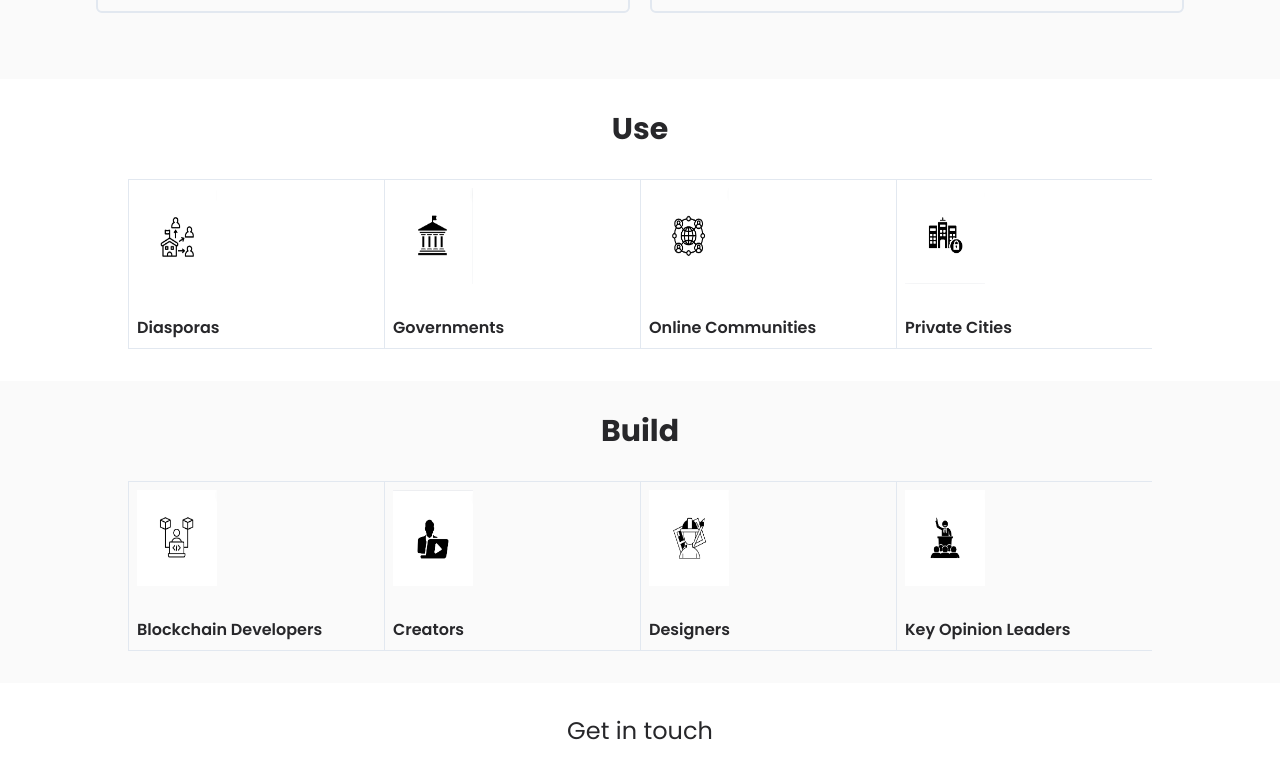
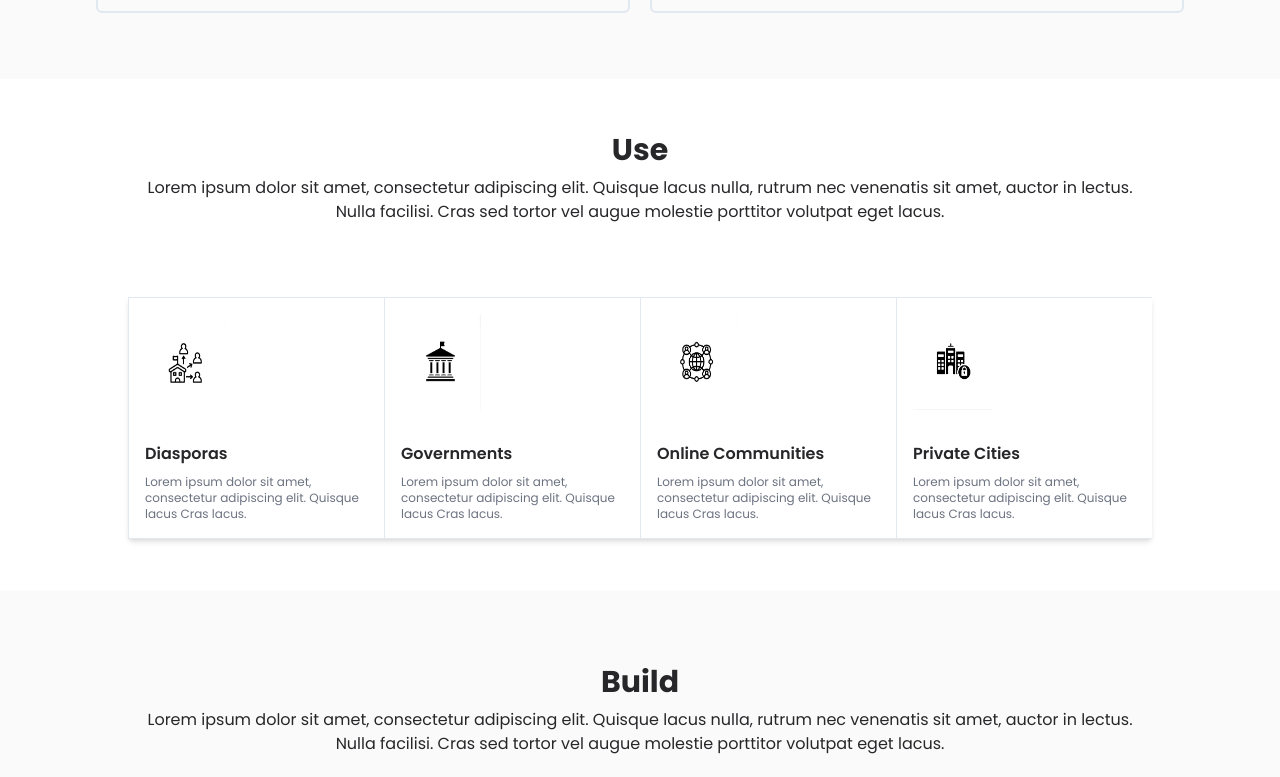
Before and after one commit to tools-for-the-commons/landingpage_tftc, a Nuxt app: page / in a window 1280 px wide. Shown: the part 2860-3637 px from the top of the page. Built offline with nearby package versions, Linux system fonts and the light colour scheme.

Commit message:
feat: add subtitles and increase sections size

```diff
--- a/components/pages/index/build.vue
+++ b/components/pages/index/build.vue
@@ -10,35 +10,54 @@ import TopVoices from "~/assets/images/build/Top Voices.png";
 <template>
   <section
     id="home-about-page"
-    class="flex flex-col items-center justify-center gap-8 px-4 lg:px-8 xl:px-32 py-8 bg-zinc-50 dark:bg-slate-900"
+    class="min-h-[32rem] flex flex-col items-center justify-center gap-8 px-4 lg:px-8 xl:px-32 py-8 bg-zinc-50 dark:bg-slate-900"
   >
-    <h3 class="text-center text-3xl font-bold">Build</h3>
+    <div class="flex flex-col gap-2">
+      <h3 class="text-center text-3xl font-bold">Build</h3>
+      <span class="text-muted-foreground text-center">
+        Lorem ipsum dolor sit amet, consectetur adipiscing elit. Quisque lacus
+        nulla, rutrum nec venenatis sit amet, auctor in lectus. Nulla facilisi.
+        Cras sed tortor vel augue molestie porttitor volutpat eget lacus.
+      </span>
+    </div>
     <ui-horizontal-list
       class="w-full"
       :logos="[
         {
           name: 'Blockchain Developers',
           url: BlockChainDevelopers,
+          description: `Lorem ipsum dolor sit amet, consectetur adipiscing elit. Quisque lacus
+        Cras lacus.`,
         },
         {
           name: 'Creators',
           url: Creators,
+          description: `Lorem ipsum dolor sit amet, consectetur adipiscing elit. Quisque lacus
+        Cras lacus.`,
         },
         {
           name: 'Designers',
           url: Designers,
+          description: `Lorem ipsum dolor sit amet, consectetur adipiscing elit. Quisque lacus
+        Cras lacus.`,
         },
         {
           name: 'Key Opinion Leaders',
           url: KeyOpinionLeaders,
+          description: `Lorem ipsum dolor sit amet, consectetur adipiscing elit. Quisque lacus
+        Cras lacus.`,
         },
         {
           name: 'Refugees',
           url: SoftwareEngineers,
+          description: `Lorem ipsum dolor sit amet, consectetur adipiscing elit. Quisque lacus
+        Cras lacus.`,
         },
         {
           name: 'Top Voices',
           url: TopVoices,
+          description: `Lorem ipsum dolor sit amet, consectetur adipiscing elit. Quisque lacus
+        Cras lacus.`,
         },
       ]"
     />
--- a/components/pages/index/use.vue
+++ b/components/pages/index/use.vue
@@ -12,43 +12,66 @@ import Tribes from "~/assets/images/use/Tribes.png";
 <template>
   <section
     id="home-about-page"
-    class="flex flex-col items-center justify-center gap-8 px-4 lg:px-8 xl:px-32 py-8"
+    class="min-h-[32rem] flex flex-col items-center justify-around gap-8 px-4 lg:px-8 xl:px-32 py-8"
   >
-    <h3 class="text-center text-3xl font-bold">Use</h3>
+    <div class="flex flex-col gap-2">
+      <h3 class="text-center text-3xl font-bold">Use</h3>
+      <span class="text-muted-foreground text-center">
+        Lorem ipsum dolor sit amet, consectetur adipiscing elit. Quisque lacus
+        nulla, rutrum nec venenatis sit amet, auctor in lectus. Nulla facilisi.
+        Cras sed tortor vel augue molestie porttitor volutpat eget lacus.
+      </span>
+    </div>
     <ui-horizontal-list
       class="w-full"
       :logos="[
         {
           name: 'Diasporas',
           url: Diasporas,
+          description: `Lorem ipsum dolor sit amet, consectetur adipiscing elit. Quisque lacus
+        Cras lacus.`,
         },
         {
           name: 'Governments',
           url: Governments,
+          description: `Lorem ipsum dolor sit amet, consectetur adipiscing elit. Quisque lacus
+        Cras lacus.`,
         },
         {
           name: 'Online Communities',
           url: OnlineCommunities,
+          description: `Lorem ipsum dolor sit amet, consectetur adipiscing elit. Quisque lacus
+        Cras lacus.`,
         },
         {
           name: 'Private Cities',
           url: PrivateCities,
+          description: `Lorem ipsum dolor sit amet, consectetur adipiscing elit. Quisque lacus
+        Cras lacus.`,
         },
         {
           name: 'Refugees',
           url: Refugees,
+          description: `Lorem ipsum dolor sit amet, consectetur adipiscing elit. Quisque lacus
+        Cras lacus.`,
         },
         {
           name: 'Special Economic Zones',
           url: SpecialEconomicZones,
+          description: `Lorem ipsum dolor sit amet, consectetur adipiscing elit. Quisque lacus
+        Cras lacus.`,
         },
         {
           name: 'Startup Societies',
           url: StartupSocieties,
+          description: `Lorem ipsum dolor sit amet, consectetur adipiscing elit. Quisque lacus
+        Cras lacus.`,
         },
         {
           name: 'Tribes',
           url: Tribes,
+          description: `Lorem ipsum dolor sit amet, consectetur adipiscing elit. Quisque lacus
+        Cras lacus.`,
         },
       ]"
     />
--- a/components/ui/horizontal-list.vue
+++ b/components/ui/horizontal-list.vue
@@ -6,6 +6,7 @@ interface Props {
   logos: {
     name: string;
     url: string;
+    description: string;
   }[];
 }
 
@@ -22,16 +23,21 @@ const breakpoints = {
 </script>
 
 <template>
-  <Carousel :items-to-show="4" :breakpoints="breakpoints">
+  <Carousel class="shadow-md" :items-to-show="4" :breakpoints="breakpoints">
     <Slide v-for="(logo, index) in logos" :key="logo.name">
       <div
         :class="[
-          'w-full flex flex-col gap-8 border border-slate-200 dark:border-zinc-600 p-2',
+          'w-full flex flex-col gap-8 border border-slate-200 dark:border-zinc-600 p-4',
           index === logos.length - 1 ? 'border-r-2' : 'border-r-0',
         ]"
       >
         <img class="w-20 h-24" :src="logo.url" :alt="logo.name" />
-        <span class="font-semibold text-justify">{{ logo.name }}</span>
+        <div class="flex flex-col gap-2">
+          <span class="font-semibold text-justify">{{ logo.name }}</span>
+          <span class="text-gray-500 text-xs text-start">{{
+            logo.description
+          }}</span>
+        </div>
       </div>
     </Slide>
   </Carousel>
```
